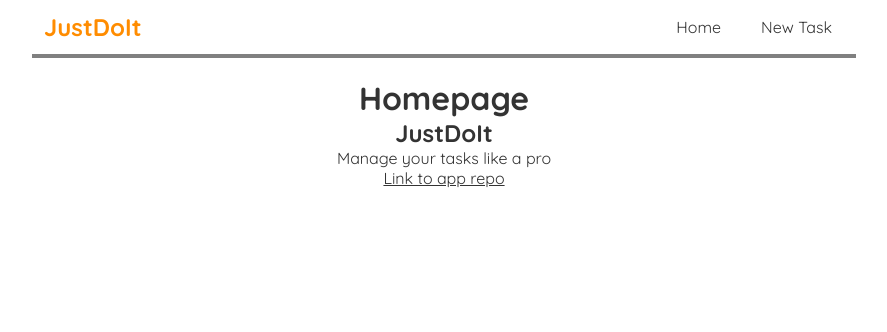
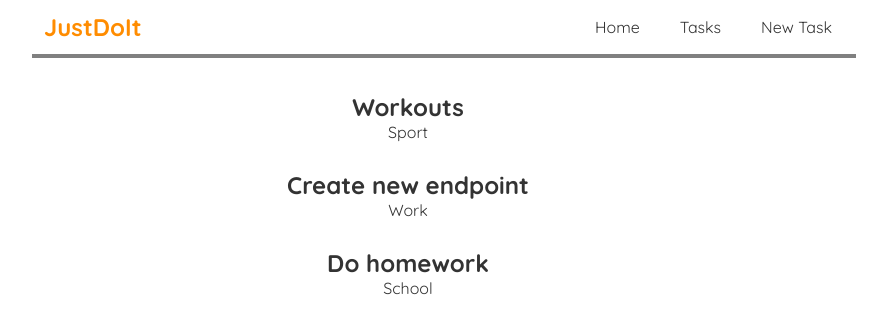
Before and after one commit to arkadiuszc2/JustDoIt, a React (Create React App) app in the folder frontend/: page / in a window 1280 px wide. Shown: the top 332 px of the page, without its empty margins (196-1083 px from the left). Built offline with nearby package versions, Linux system fonts and the light colour scheme.

Commit message:
Add basic tasks page

```diff
--- a/frontend/src/App.js
+++ b/frontend/src/App.js
@@ -1,12 +1,12 @@
 import Navbar from './Navbar';
-import Home from './Home';
+import Tasks from './Tasks';
 
 function App() {
   return (
     <div className="App">
       <Navbar />
       <div className="content">
-      <Home />
+      <Tasks />
       </div>
     </div>
   );
--- a/frontend/src/Home.js
+++ b/frontend/src/Home.js
@@ -1,7 +1,15 @@
+import { useState } from 'react';
+
 const Home = () => {
     const title = 'JustDoIt';
     const description = 'Manage your tasks like a pro';
     const linkToRepo = 'https://github.com/arkadiuszc2'
+
+    const [reaction, setReaction] = useState('Give us a like!')
+
+    const handleClick = (e) => {
+        setReaction('Thanks for liking us!');
+    }
 
     return (
         <div className="home">
@@ -9,6 +17,9 @@ const Home = () => {
             <h2>{ title }</h2>
             <p>{ description }</p>
             <a href={ linkToRepo } >Link to app repo</a>
+            <br />
+            <button onClick={(e) => handleClick(e)}>Like</button>
+            <p>{ reaction }</p>
         </div>
      );
 }
--- a/frontend/src/Navbar.js
+++ b/frontend/src/Navbar.js
@@ -4,6 +4,7 @@ const Navbar = () => {
             <h1>JustDoIt</h1>
             <div className="links">
                 <a href="/">Home</a>
+                <a href="/tasks">Tasks</a>
                 <a href="/create">New Task</a>
             </div>
         </nav>
--- /dev/null
+++ b/frontend/src/Tasks.js
@@ -0,0 +1,22 @@
+import { useState } from "react";
+
+const Notes = () => {
+    const [notes, setNotes] = useState([
+        { title: 'Workouts', content: 'Pushups 10x3, Pullups 10x3, Squats 10x3', category: 'Sport', id: 1},
+        { title: 'Create new endpoint', content: 'Finish the project', category: 'Work', id: 2},
+        { title: 'Do homework', content: 'Do 5 math exercises', category: 'School', id: 3}
+    ])
+
+    return (
+        <div className="tasks">
+            {notes.map((note) => (
+                <div className="task-preview" key={note.id}>
+                    <h2>{ note.title }</h2>
+                    <p>{ note.category }</p>
+                </div>
+            ))}
+        </div>
+     );
+}
+
+export default Notes;
--- a/frontend/src/index.css
+++ b/frontend/src/index.css
@@ -28,9 +28,44 @@
 .navbar a:hover {
   color: #FF8C00;
 }
-.content {
+.home {
   max-width: 600px; /* defines box width */
   margin: 0 auto;   /* defines margins for the box */
   padding: 20px;    /* define padding between the box and other items (not items inside the box)*/
   text-align: center; /* text-allign allign text inside the box */
 }
+
+.tasks{
+  max-width: 600px;
+  margin: 0 auto;
+  padding: 20px;
+  text-align: center;
+}
+
+.task-preview {
+  width: 500px;
+  padding: 14px;
+}
+
+.task-preview:hover{
+  box-shadow: 1px 1px 5px 3px #FF8C00;
+}
+
+.home button{
+  width: 80px;
+  margin: 10px;
+  padding: 5px;
+  background-color: #FF8C00;
+  border-style: solid;
+  border-color: #DCDCDC;
+  border-width: 3px;
+  border-radius: 25px;
+}
+
+.home button:hover{
+  background-color: red;
+}
+
+.home button:active{
+  background-color: #B22222;
+}
```
